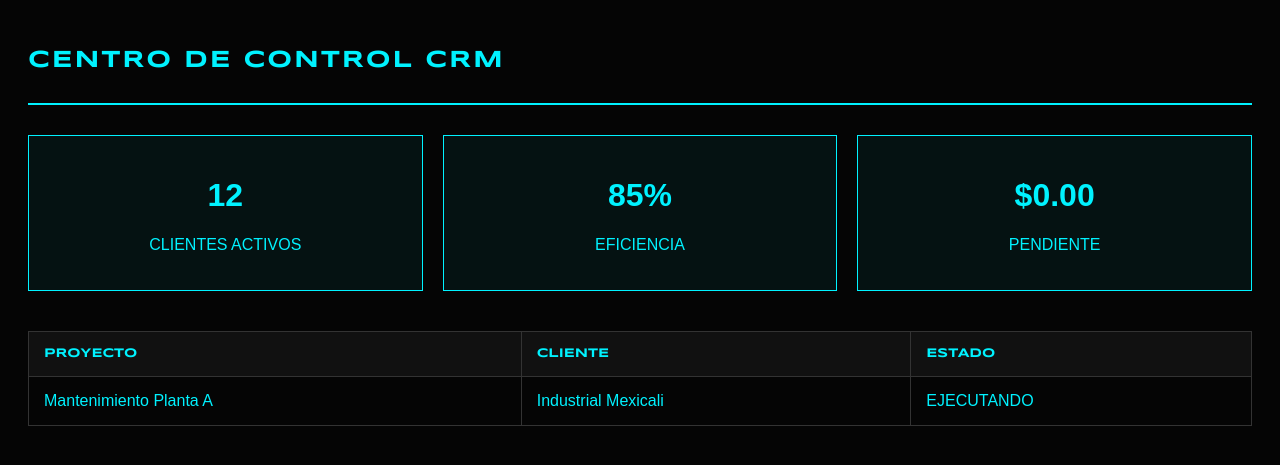
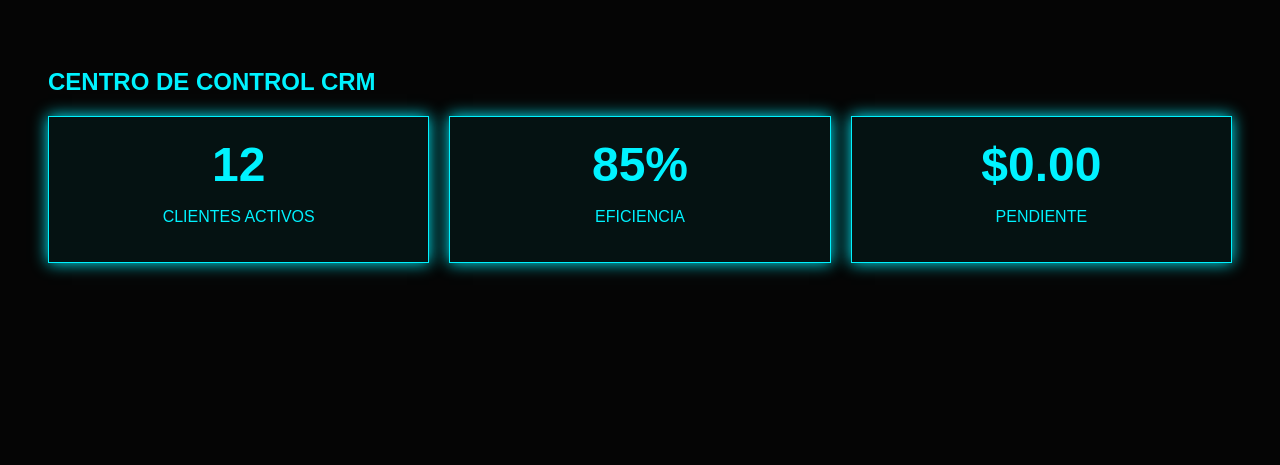
Before and after one commit to manuelsanchezresendiz8-eng/mesan-servicios, a FastAPI app: page /crm in a window 1280 px wide. Shown: the top 465 px of the page. Run offline with FastAPI, Linux system fonts and the light colour scheme.

Commit message:
Update crm.html

```diff
--- a/templates/crm.html
+++ b/templates/crm.html
@@ -2,29 +2,20 @@
 <html lang="es">
 <head>
     <meta charset="UTF-8">
-    <title>MESAN Ω - CRM CONTROL</title>
-    <link href="https://fonts.googleapis.com/css2?family=Syncopate:wght@400;700&display=swap" rel="stylesheet">
+    <title>CENTRO DE CONTROL CRM — MESAN Ω</title>
     <style>
-        body { background: #050505; color: #00f2ff; font-family: sans-serif; padding: 20px; }
-        .header-crm { border-bottom: 2px solid #00f2ff; padding-bottom: 10px; margin-bottom: 30px; }
-        h2 { font-family: 'Syncopate', sans-serif; letter-spacing: 2px; }
-        .stats-grid { display: grid; grid-template-columns: repeat(3, 1fr); gap: 20px; margin-bottom: 40px; }
-        .stat-box { border: 1px solid #00f2ff; padding: 20px; text-align: center; background: rgba(0, 242, 255, 0.05); }
-        table { width: 100%; border-collapse: collapse; margin-top: 20px; }
-        th, td { border: 1px solid #333; padding: 15px; text-align: left; }
-        th { background: #111; color: #00f2ff; font-family: 'Syncopate', sans-serif; font-size: 0.8rem; }
+        body { background: #050505; color: #00f2ff; font-family: sans-serif; padding: 40px; }
+        .stats-grid { display: grid; grid-template-columns: repeat(3, 1fr); gap: 20px; }
+        .stat-box { border: 1px solid #00f2ff; padding: 20px; text-align: center; background: rgba(0, 242, 255, 0.05); box-shadow: 0 0 15px #00f2ff; }
+        h1 { font-size: 3rem; margin: 0; }
     </style>
 </head>
 <body>
-    <div class="header-crm"><h2>CENTRO DE CONTROL CRM</h2></div>
+    <h2>CENTRO DE CONTROL CRM</h2>
     <div class="stats-grid">
         <div class="stat-box"><h1>12</h1><p>CLIENTES ACTIVOS</p></div>
         <div class="stat-box"><h1>85%</h1><p>EFICIENCIA</p></div>
         <div class="stat-box"><h1>$0.00</h1><p>PENDIENTE</p></div>
     </div>
-    <table>
-        <thead><tr><th>PROYECTO</th><th>CLIENTE</th><th>ESTADO</th></tr></thead>
-        <tbody><tr><td>Mantenimiento Planta A</td><td>Industrial Mexicali</td><td>EJECUTANDO</td></tr></tbody>
-    </table>
 </body>
 </html>
```
